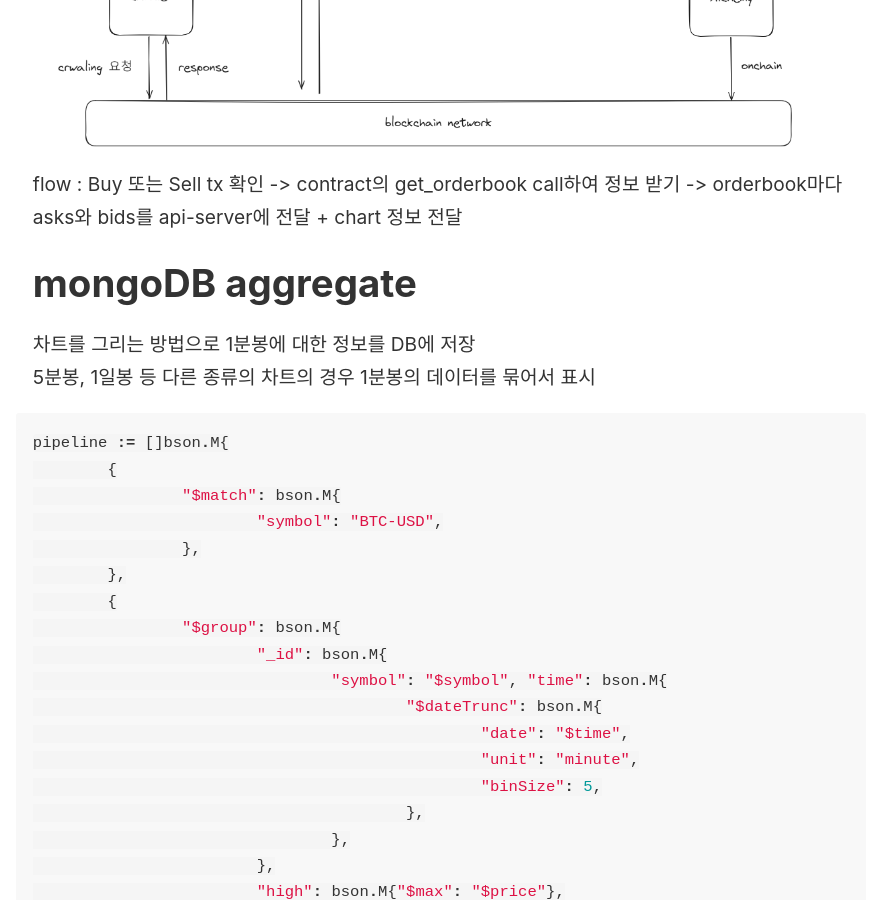
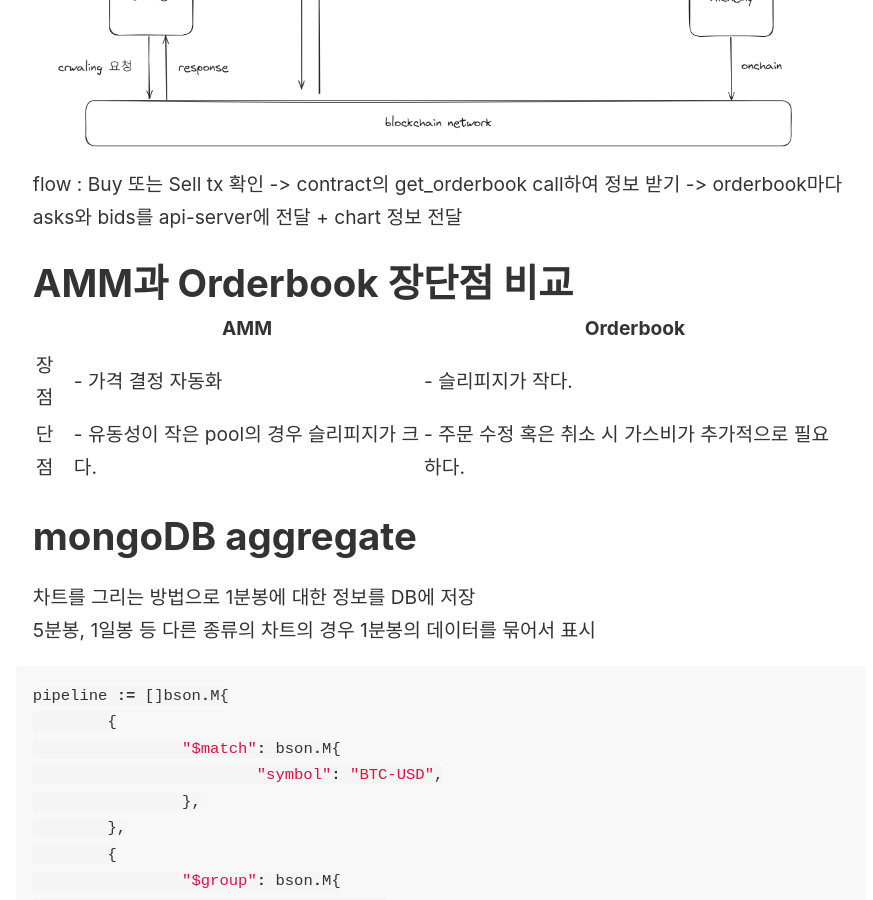
Before and after one commit to rainbow96bear/Obsidian, a Jekyll site: the page built from _notes/프로젝트/coinmeca/dex 사이트 개발 (팀 프로젝트).md, in a window 1280 px wide and 900 px high, scrolled down 1192 px. Shown: the whole window, without its empty margins (44-917 px from the left). Built offline with Jekyll 4.4.1, drawn with Linux system fonts in a browser that asks for light colours.

```diff
--- a/_notes/프로젝트/coinmeca/dex 사이트 개발 (팀 프로젝트).md
+++ b/_notes/프로젝트/coinmeca/dex 사이트 개발 (팀 프로젝트).md
@@ -18,6 +18,25 @@
 
 flow : Buy 또는 Sell tx 확인 -> contract의 get_orderbook call하여 정보 받기 -> orderbook마다 asks와 bids를 api-server에 전달 + chart 정보 전달
 
+
+# AMM과 Orderbook 장단점 비교
+<table>
+  <tr>
+    <th></th>
+    <th>AMM</th>
+    <th>Orderbook</th>
+  </tr>
+  <tr>
+    <td>장점</td>
+    <td>- 가격 결정 자동화</td>
+    <td>- 슬리피지가 작다.</td>
+  </tr>
+  <tr>
+    <td>단점</td>
+    <td>- 유동성이 작은 pool의 경우 슬리피지가 크다.</td>
+    <td>- 주문 수정 혹은 취소 시 가스비가 추가적으로 필요하다.</td>
+  </tr>
+</table>
 
 # mongoDB aggregate
 차트를 그리는 방법으로 1분봉에 대한 정보를 DB에 저장
```
Also changed, not shown: _notes/자기 분석.md (+1 -1 lines), _pages/index.md (+3 -3 lines).
